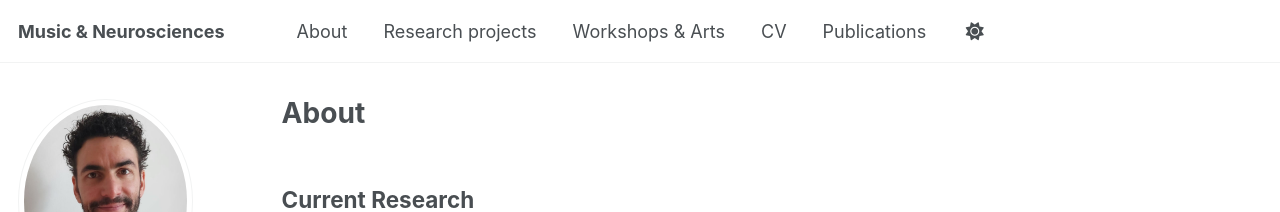
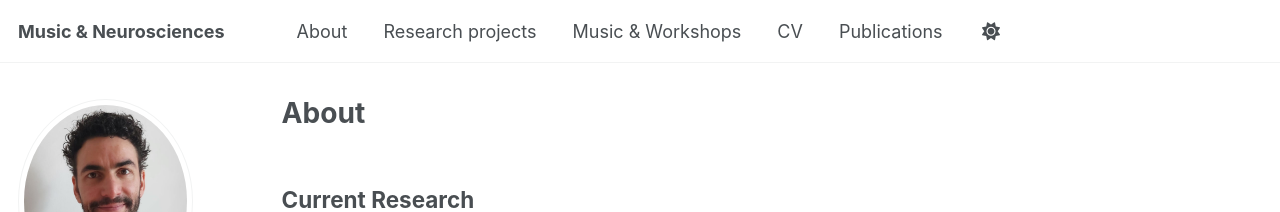
Before and after one commit to etienneabassi/etienneabassi.github.io, a Jekyll site: the page built from _pages/about.md, in a window 1280 px wide. Shown: the top 212 px of the page. Built offline with Jekyll 4.4.1, drawn with Linux system fonts in a browser that asks for light colours; some web fonts are replaced.

Commit message:
Update navigation.yml

```diff
--- a/_data/navigation.yml
+++ b/_data/navigation.yml
@@ -14,7 +14,7 @@ main:
   - title: "Research projects"
     url: /projects/
 
-  - title: "Workshops & Arts"
+  - title: "Music & Workshops"
     url: /arts/
 
   - title: "CV"
```
